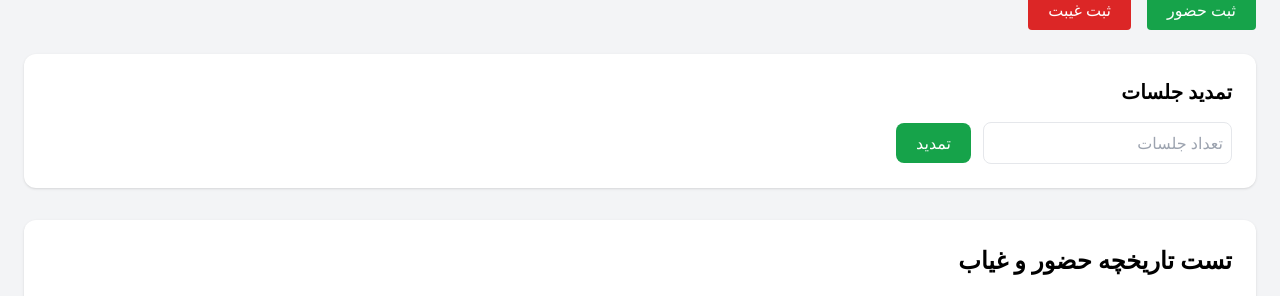
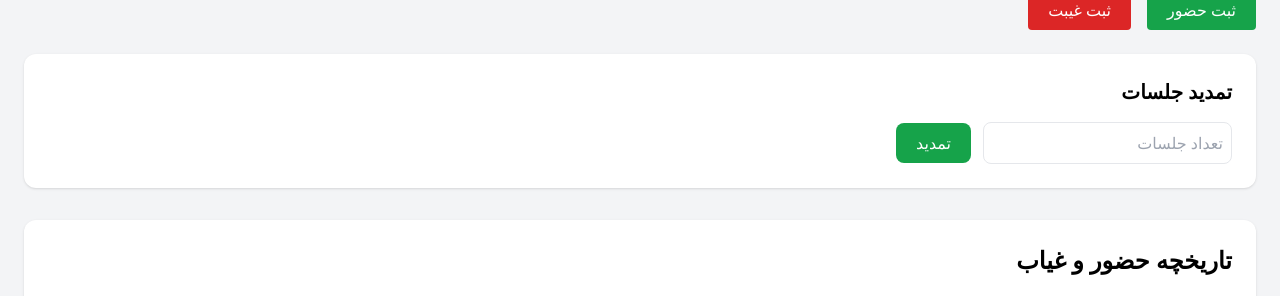
Before and after one commit to imBardiya/gym_manager, a FastAPI app: template app/templates/student_detail.html in a window 1280 px wide. Shown: the part 362-658 px from the top of the page. Run offline with FastAPI, Linux system fonts and the light colour scheme; the template is opened without the code that fills it, so the values that code supplies are empty; parts of the project's set-up code (start-up, migrations or seed data) failed here and were passed over; some libraries are stand-ins or nearby versions.

Commit message:
Fix heading text in student_detail.html

```diff
--- a/app/templates/student_detail.html
+++ b/app/templates/student_detail.html
@@ -166,7 +166,7 @@
 
     <h2 class="text-2xl font-bold mb-5">
 
-     تست   تاریخچه حضور و غیاب
+        تاریخچه حضور و غیاب
 
     </h2>
 
```
